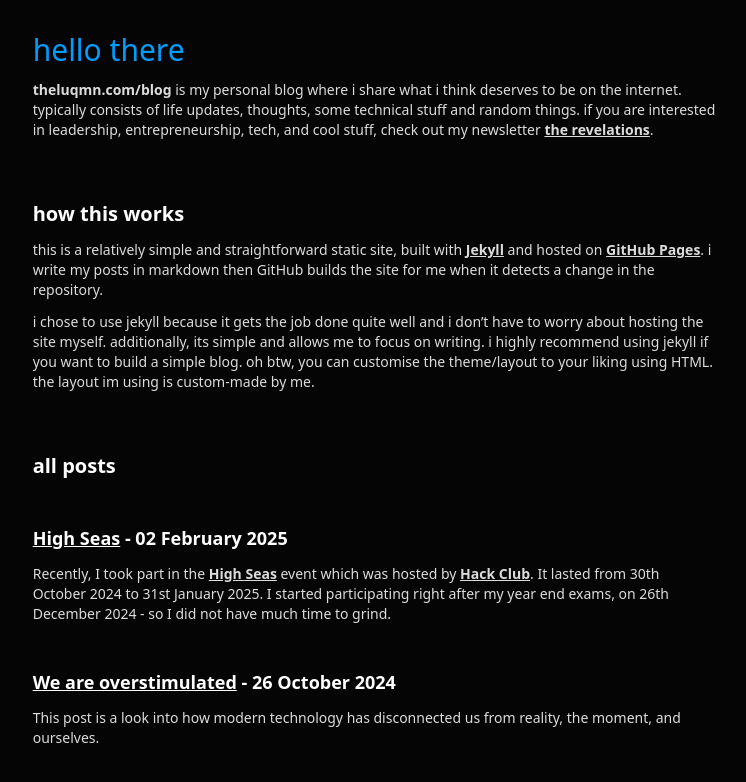
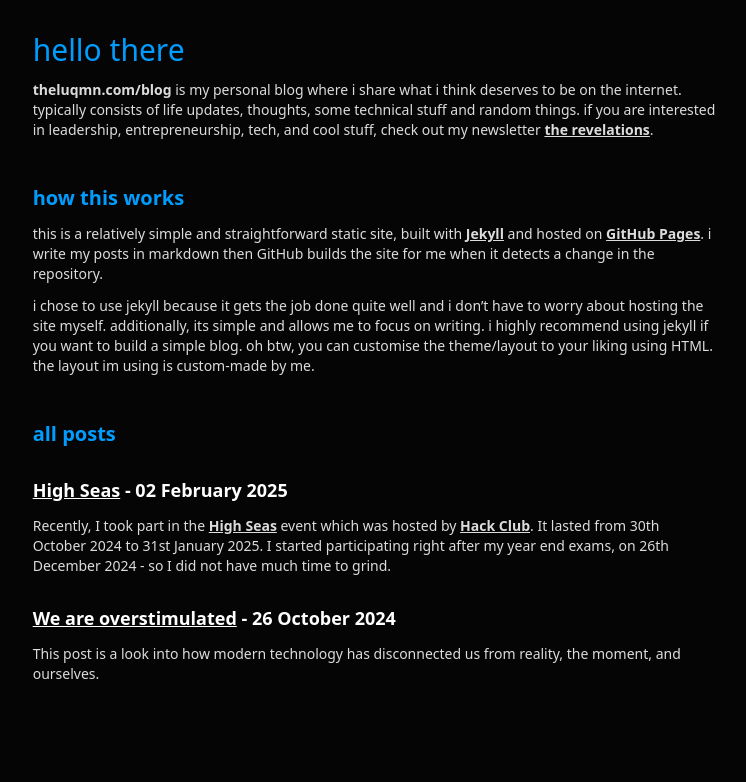
Before and after one commit to theluqmn/blog, a Jekyll site: the page built from index.md, in a window 1280 px wide. Shown: the top 782 px of the page, without its empty margins (266-1012 px from the left). Built offline with Jekyll 4.4.1, drawn with Linux system fonts in a browser that asks for light colours; nearby versions of some CDN libraries; our own code applies the rules of GitHub Pages for plain Markdown files.

Commit message:
alright things are working now

```diff
--- a/_layouts/index.html
+++ b/_layouts/index.html
@@ -26,8 +26,8 @@
             space-y-3
             text-sm text-[rgb(220,220,220)]
             [&_h1]:text-3xl [&_h1]:text-[rgb(0,157,255)]
-            [&_h2]:text-xl [&_h2]:pt-12 [&_h2]:font-semibold [&_h2]:text-[rgb(255,255,255)]
-            [&_h3]:text-lg [&_h3]:pt-8 [&_h3]:font-semibold [&_h3]:text-[rgb(255,255,255)]
+            [&_h2]:text-xl [&_h2]:pt-8 [&_h2]:font-semibold [&_h2]:text-[rgb(0,157,255)]
+            [&_h3]:text-lg [&_h3]:pt-4 [&_h3]:font-semibold [&_h3]:text-[rgb(255,255,255)]
             [&_a]:font-semibold [&_a]:underline
             [&_img]:w-full [&_img]:rounded-md
             ">
--- a/_layouts/post.html
+++ b/_layouts/post.html
@@ -7,7 +7,7 @@
 
         <!--Open Graph-->
         <meta property="og:title" content="{{ page.title }} - theluqmn.com/blog" />
-        <meta property="og:description" content="{{ post.excerpt }}"/>
+        <meta property="og:description" content= {{ post.excerpt }}/>
 
         <!--Tailwind CSS-->
         <script src="https://cdn.tailwindcss.com"></script>
@@ -29,7 +29,7 @@
                 </h1>
 
                 <p class="text-sm text-[rgb(220,220,220)]">
-                    {{ page.date}}
+                    {{ page.date | date: "%B %d, %Y" }}
                 </p>
             </div>
 
```
